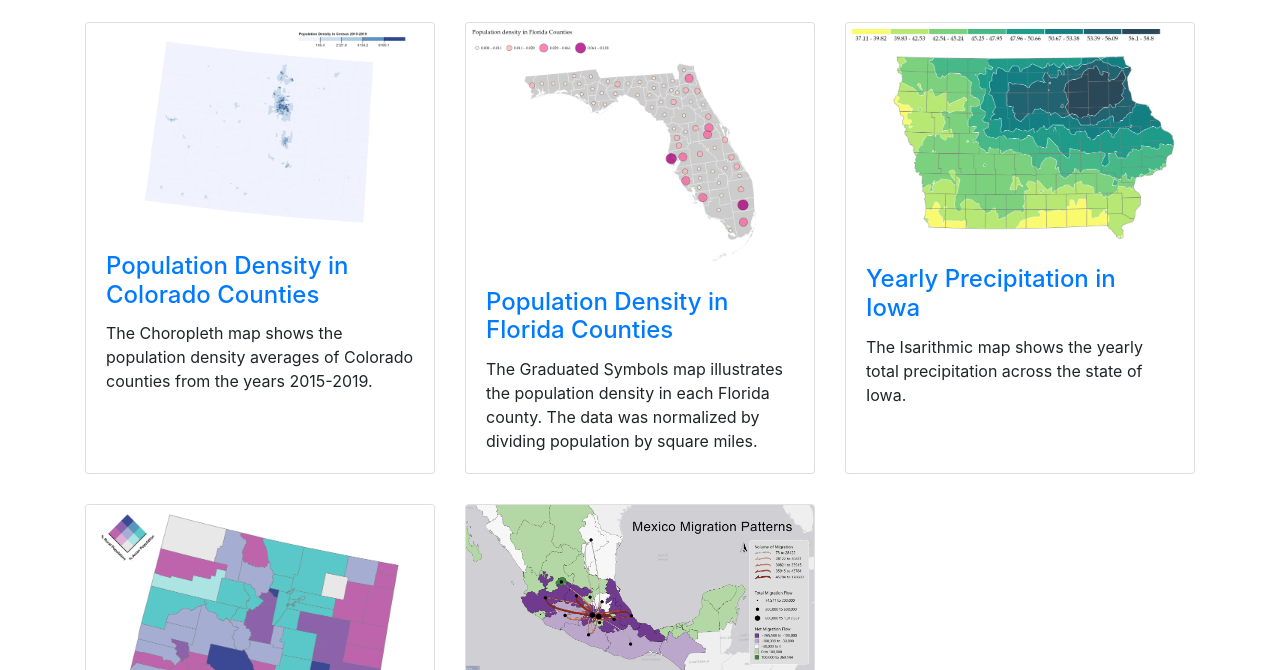
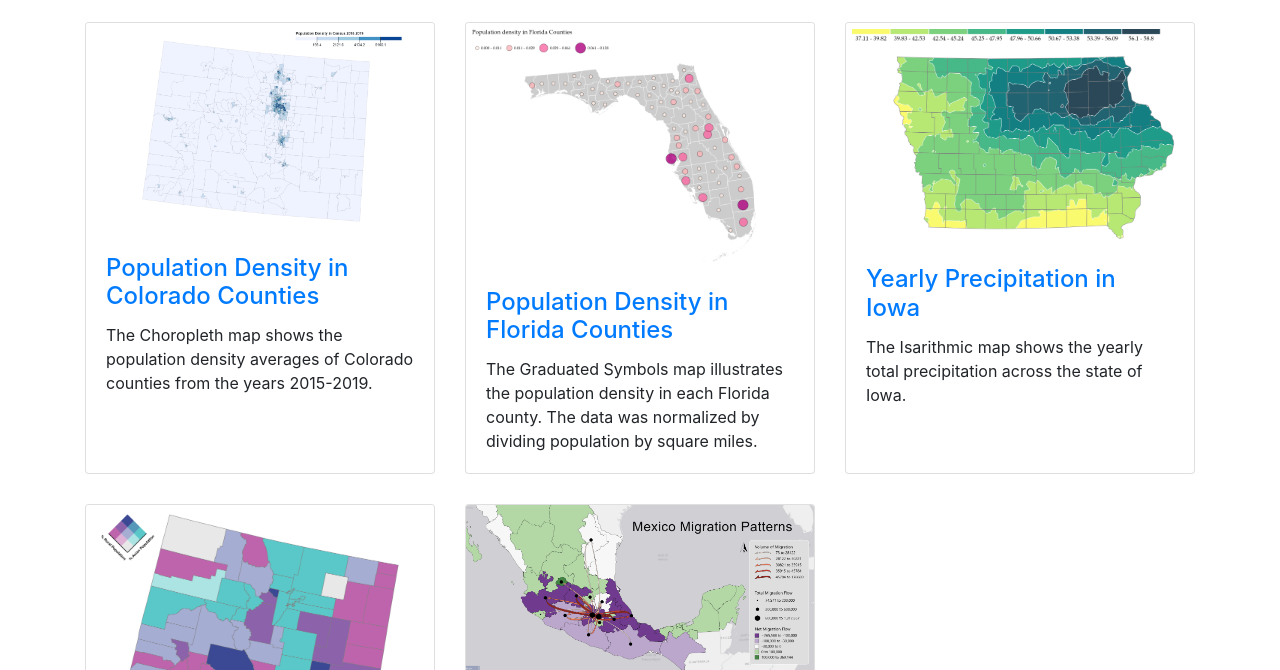
Before and after one commit to geog3540/kroush2, a website: page index.html in a window 1280 px wide. Shown: the part 130-800 px from the top of the page. Drawn offline with Linux system fonts and the light colour scheme.

Commit message:
choropleth updated

```diff
--- a/index.html
+++ b/index.html
@@ -59,7 +59,7 @@
       <div class="row">
         <div class="col-lg-4 col-sm-6 portfolio-item">
           <div class="card h-100">
-            <a href="https://observablehq.com/d/ad47ca8c5119c762"><img class="card-img-top" src="Images/censustractschoropleth.png" alt=""></a>
+            <a href="https://observablehq.com/d/ad47ca8c5119c762"><img class="card-img-top" src="Images/finalchoropleth.png" alt=""></a>
             <div class="card-body">
               <h4 class="card-title">
                 <a href="https://observablehq.com/d/ad47ca8c5119c762">Population Density in Colorado Counties</a>
```
Also changed, not shown: Images/finalchoropleth.png (added).
